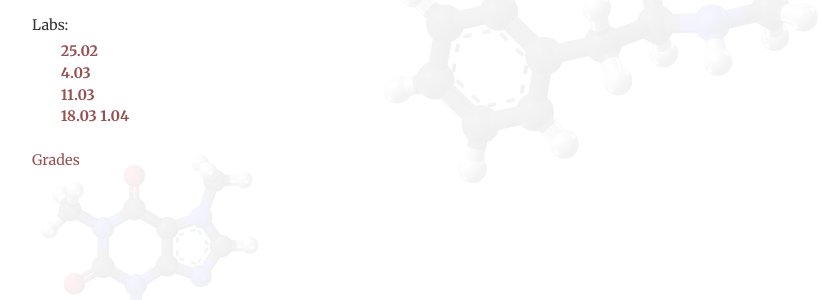
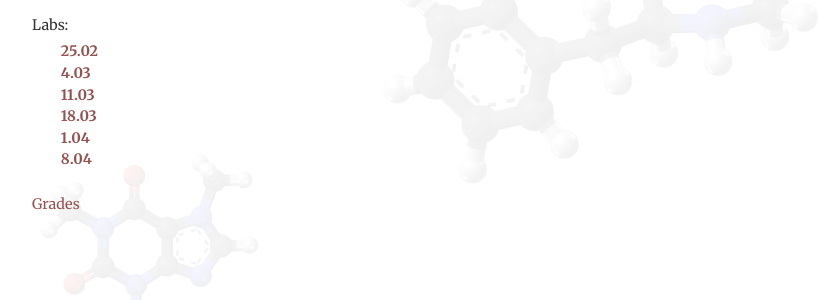
Before and after one commit to kudkudak/kudkudak.github.io, a Jekyll site: the page built from 4students.html, in a window 1280 px wide. Shown: the part 224-524 px from the top of the page, without its empty margins (208-1027 px from the left). Built offline with Jekyll 4.4.1, drawn with Linux system fonts in a browser that asks for light colours; nearby versions of some CDN libraries; some web fonts are replaced.

Commit message:
Update 4students

```diff
--- a/4students.html
+++ b/4students.html
@@ -10,7 +10,8 @@ permalink: 4students.html
     <a href="https://github.com/kudkudak/python-for-data-processing/blob/master/L1.ipynb"><b>25.02</b></a></li><br>
 <a href="https://github.com/kudkudak/python-for-data-processing/blob/master/L2.ipynb"><b>4.03</b></a></li><br>
     <a href="https://github.com/kudkudak/python-for-data-processing/blob/master/L3.ipynb"><b>11.03</b></a></li><br>
-    <a href="https://github.com/kudkudak/python-for-data-processing/blob/master/L4.ipynb"><b>18.03</b></a></li>
-    <a href="https://github.com/kudkudak/python-for-data-processing/blob/master/L5.ipynb"><b>1.04</b></a></li>
+<a href="https://github.com/kudkudak/python-for-data-processing/blob/master/L4.ipynb"><b>18.03</b></a></li><br>
+    <a href="https://github.com/kudkudak/python-for-data-processing/blob/master/L5.ipynb"><b>1.04</b></a></li> <br>
+    <a href="https://github.com/kudkudak/python-for-data-processing/blob/master/L6.ipynb"><b>8.04</b></a></li>
 </ul>
 <p> <a href="https://docs.google.com/spreadsheets/d/1BWFupBKK8e85pLVYd7J4LyIZXFqqQ0bbabOz2kQzrwI/edit?usp=sharing">Grades</a></p>
```
